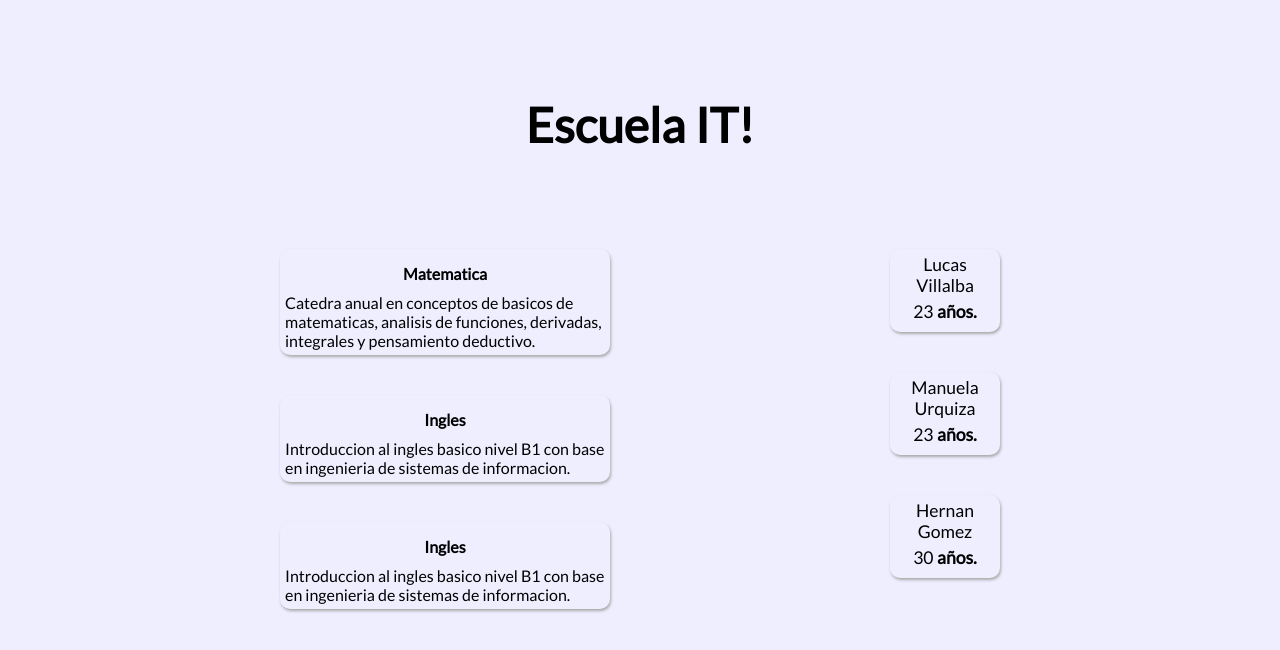
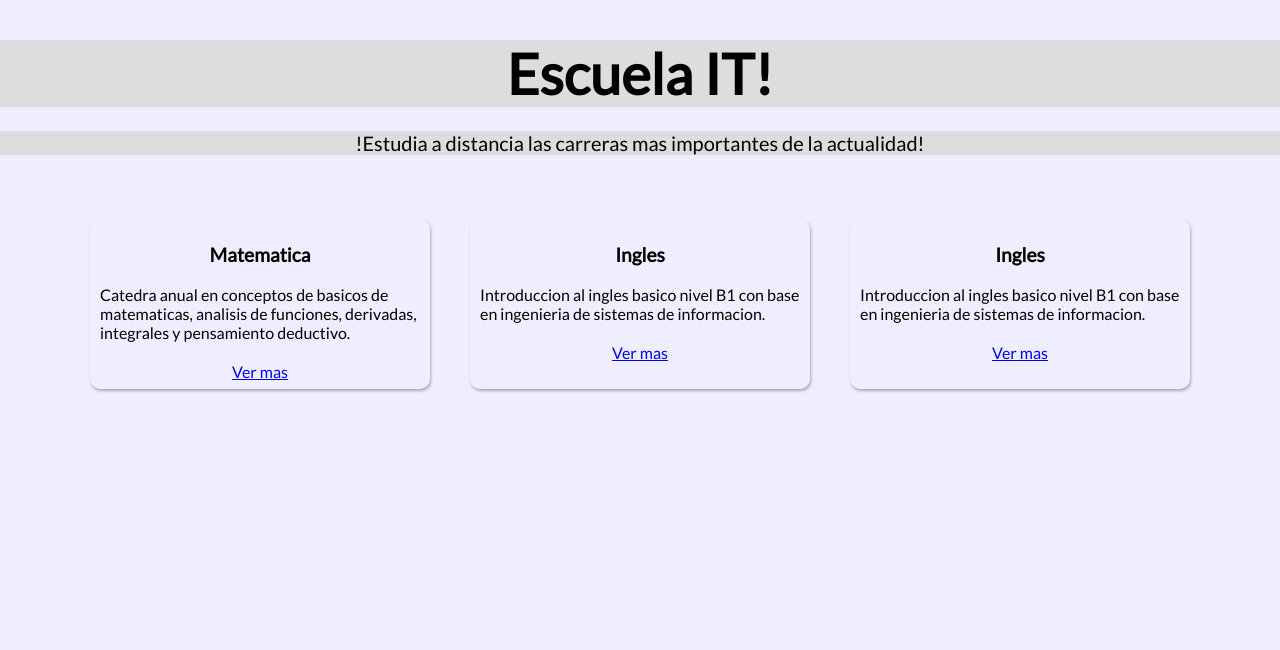
Before and after one commit to VillalbaLucas/app-react, a React (Create React App) app: page / in a window 1280 px wide. Shown: the top 650 px of the page. Built offline with nearby package versions, Linux system fonts and the light colour scheme.

Commit message:
estilar home y cursos

```diff
--- a/src/App.css
+++ b/src/App.css
@@ -4,13 +4,3 @@
   font-family: 'Lato', sans-serif;
   background-color: #eef;
 }
-
-.App{
-  display: flex;
-  justify-content: center;
-  width: auto;
-}
-.content-main {
-  display: flex;
-  justify-content: space-between;
-}
--- a/src/App.js
+++ b/src/App.js
@@ -5,7 +5,7 @@ import Home from './components/Home.js';
 function App() {
   return (
     <div className="App">
-      <Home/>
+      <Home />
     </div>
   );
 }
--- a/src/components/Cursos.js
+++ b/src/components/Cursos.js
@@ -4,8 +4,13 @@ import '../styles/Cursos.css';
 function Cursos(props) {
   return (
     <div className='curso'>
+      <main className='curso-main'>
         <h4>{props.nombre}</h4>
         <p>{props.descripcion}</p>
+      </main>
+      <div className='curso-ver'>
+        <a href="#">Ver mas</a>
+      </div>
     </div>
   );
 }
--- a/src/components/Home.js
+++ b/src/components/Home.js
@@ -1,5 +1,4 @@
 import React from 'react';
-import Alumnos from "./Alumnos.js";
 import Cursos from "./Cursos.js";
 import '../styles/Home.css';
 
@@ -8,9 +7,9 @@ function Home(){
     <div className='content'>
       <header className='titulo'>
         <h1>Escuela IT!</h1>
+        <p className='content-descripcion'>!Estudia a distancia las carreras mas importantes de la actualidad!</p>
       </header>
-      <section className='content-section'>
-        <article className='content-section-curso'>
+      <section className='content-cursos'>
           <Cursos
             nombre='Matematica'
             descripcion='Catedra anual en conceptos de basicos de matematicas, analisis de funciones, derivadas, integrales y pensamiento deductivo.' />
@@ -20,24 +19,6 @@ function Home(){
           <Cursos
             nombre='Ingles'
             descripcion='Introduccion al ingles basico nivel B1 con base en ingenieria de sistemas de informacion.' />
-        </article>
-        <article className='content-section-alumno'>
-          <Alumnos
-            nombre='Lucas'
-            apellido='Villalba'
-            edad='23'
-          />
-          <Alumnos
-            nombre='Manuela'
-            apellido='Urquiza'
-            edad='23'
-          />
-          <Alumnos
-            nombre='Hernan'
-            apellido='Gomez'
-            edad='30'
-          />
-        </article>
       </section>
     </div>
   );
--- a/src/styles/Cursos.css
+++ b/src/styles/Cursos.css
@@ -1,10 +1,19 @@
 .curso{
     max-width: 20em;
-    padding: 5px;
+    max-height: 10em;
+    padding: 5px 10px;
     border-radius: 10px;
     box-shadow: 1px 2px 3px #aaa;
 }
 h4 {
     text-align: center;
-    margin: 10px;
+    font-size: 1.2rem;
+    margin: 1.2rem 0;
+
 }
+.curso-main{
+    margin: 1.2rem 0;
+}
+.curso-ver{
+    text-align: center;
+}
--- a/src/styles/Home.css
+++ b/src/styles/Home.css
@@ -1,21 +1,25 @@
 .content{
     display: flex;
     flex-direction: column;
-    width: 100%;
+    height: 100vh;
 }
 .titulo{
+    margin: 2.5rem 0;
     text-align: center;
-    font-size: 1.5rem;
-    margin: 4em 0;
 }
-.content-section{
+h1{
+    font-size: 3.5em;
+    background-color: #ddd;
+}
+.content-descripcion{
+    background-color: #ddd;
+    margin: 1.5rem 0;
+    font-size: 20px;
+}
+.content-cursos{
     display: flex;
-    height: 100vh;
-    justify-content: space-evenly;
+    justify-content: center;
+    gap: 2.5rem;
+    width: 100%;
+    height: 100%;
 }
-.content-section-curso, .content-section-alumno{
-    display: flex;
-    flex-direction: column;
-    justify-content: start;
-    gap: 2.5rem;
-}
```
Also changed, not shown: src/components/temporal.js (added, +17 -0 lines).
